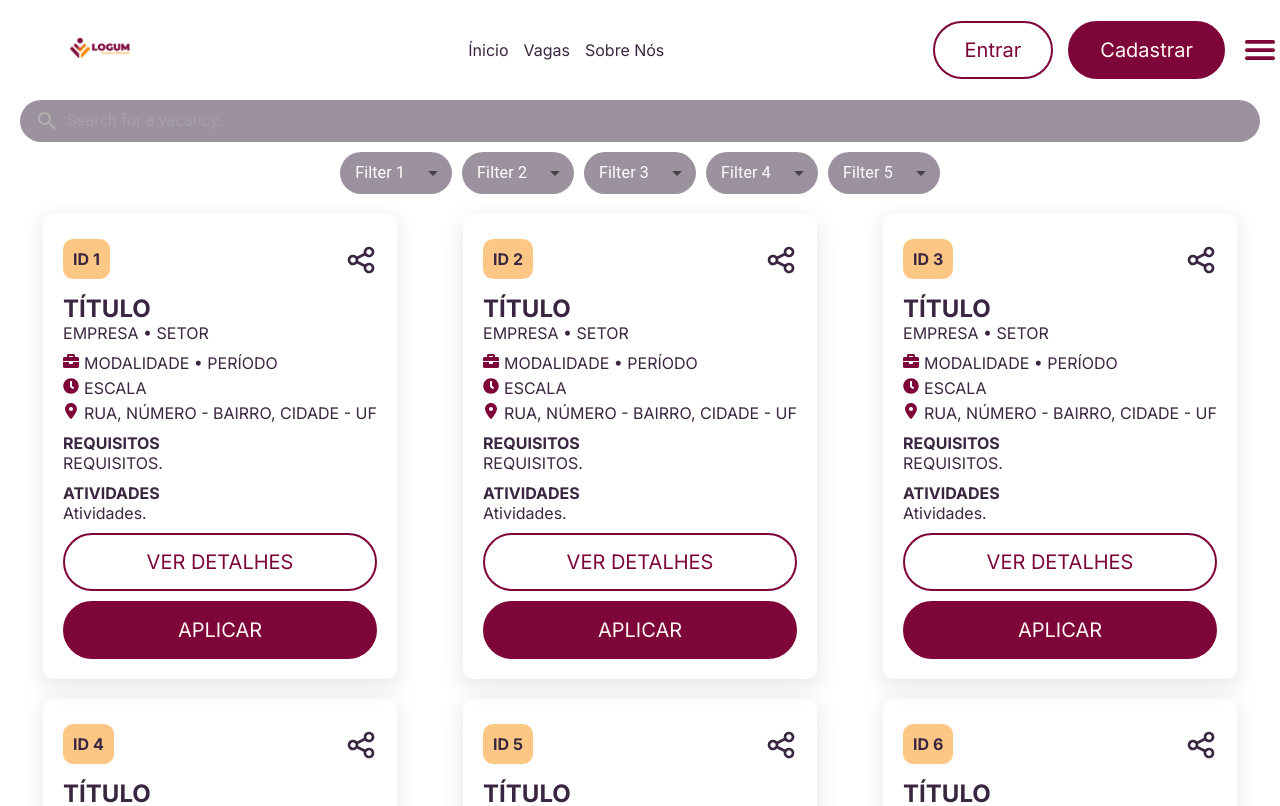
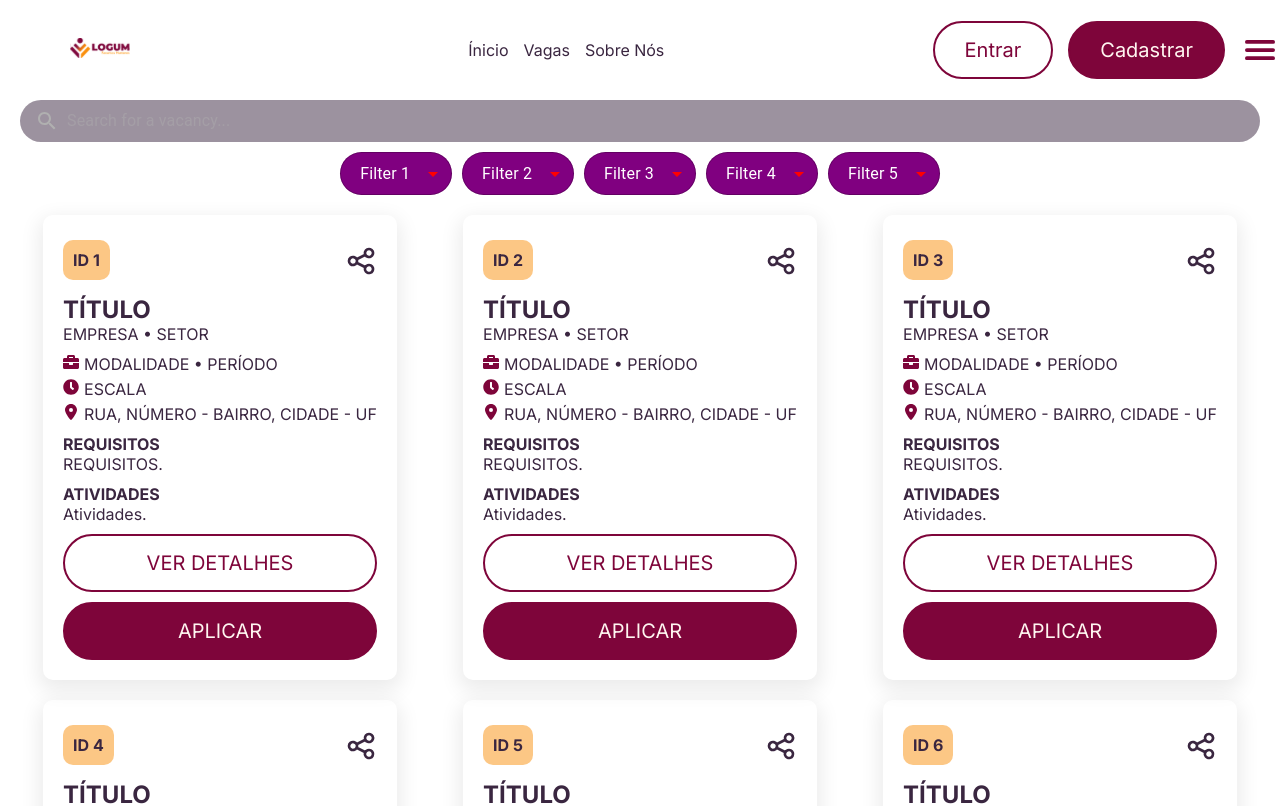
Before and after one commit to MPCGomes/logumrh, a Next.js app in the folder frontend-web/: page /vacancies in a window 1280 px wide. Shown: the top 806 px of the page. Built offline with nearby package versions, Linux system fonts and the light colour scheme.

Commit message:
update mui dropdown styles

```diff
--- a/frontend-web/components/Dropdown/Dropdown.tsx
+++ b/frontend-web/components/Dropdown/Dropdown.tsx
@@ -1,64 +1,79 @@
 import React from 'react';
-import InputBase from '@mui/material/InputBase';
+import MenuItem from '@mui/material/MenuItem';
 import Select from '@mui/material/Select';
-import MenuItem from '@mui/material/MenuItem';
 import { styled } from '@mui/material/styles';
 
-const StyledInputBase = styled(InputBase)({
+const StyledDropdownSelect = styled(Select)({
   borderRadius: 50,
-  backgroundColor: 'red',
-  padding: '5px 15px',
-  color: 'red',
-  '& .MuiInputBase-input': {
+  backgroundColor: 'purple',
+  padding: '5px 10px',
+  color: 'white',
+
+  '& .MuiSelect-select': {
+    color: 'white',
+    padding: '5px 10px'
+  },
+
+  '& .MuiSvgIcon-root': {
     color: 'red',
-    '&::placeholder': {
-      color: 'red',
-    },
   },
-  '&:hover': {
-    borderColor: '#3A2640',
+
+  '&:hover .MuiOutlinedInput-notchedOutline': {
+    borderColor: 'blue',
   },
-  '&.Mui-focused': {
-    borderColor: '#3A2640',
+  '&.Mui-focused .MuiOutlinedInput-notchedOutline': {
+    borderColor: 'red',
   },
 });
 
-const StyledSelect = styled(Select)({
-  borderRadius: 50,
-  backgroundColor: 'rgba(58, 38, 64, 0.5)',
-  padding: '5px 15px',
-  color: '#FFFFFF',
-  '& .MuiSelect-select': {
-    color: '#FFFFFF',
-    '&:focus': {
-      backgroundColor: 'rgba(58, 38, 64, 0.5)',
+const DropdownMenuItem = styled(MenuItem)({
+  backgroundColor: 'navy',
+  color: 'yellow',
+  '&:hover': {
+    backgroundColor: 'red',
+    color: 'black',
+  },
+  '&.Mui-selected': {
+    backgroundColor: 'green',
+    color: 'white',
+    '&:hover': {
+      backgroundColor: 'darkgreen',
+      color: 'white',
     },
   },
-  '&:hover .MuiOutlinedInput-notchedOutline': {
-    borderColor: '#3A2640',
-  },
-  '&.Mui-focused .MuiOutlinedInput-notchedOutline': {
-    borderColor: '#3A2640',
+  '&.Mui-focusVisible': {
+    backgroundColor: 'orange',
+    color: 'black',
   },
 });
 
-interface DropdownProps {
-  placeholder: string;
-  options: string[];
-}
+const MenuProps = {
+  PaperProps: {
+    style: {
+      backgroundColor: 'navy',
+      margin: 0,
+    },
+  },
+  MenuListProps: {
+    sx: {
+      paddingTop: 0,
+      paddingBottom: 0,
+    },
+  },
+};
 
-const Dropdown: React.FC<DropdownProps> = ({ placeholder = 'Select an option', options = [] }) => (
-  <StyledSelect
+const Dropdown = ({ placeholder = 'Select an option', options = [] }) => (
+  <StyledDropdownSelect
     displayEmpty
-    input={<StyledInputBase />}
     renderValue={(selected) => (selected ? (selected as string) : placeholder)}
+    MenuProps={MenuProps}
   >
     {options.map((option, index) => (
-      <MenuItem key={index} value={option}>
+      <DropdownMenuItem key={index} value={option}>
         {option}
-      </MenuItem>
+      </DropdownMenuItem>
     ))}
-  </StyledSelect>
+  </StyledDropdownSelect>
 );
 
 export default Dropdown;
```
